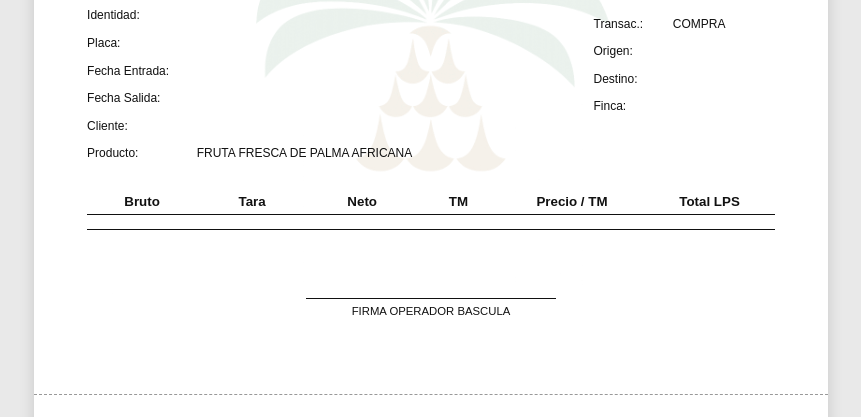
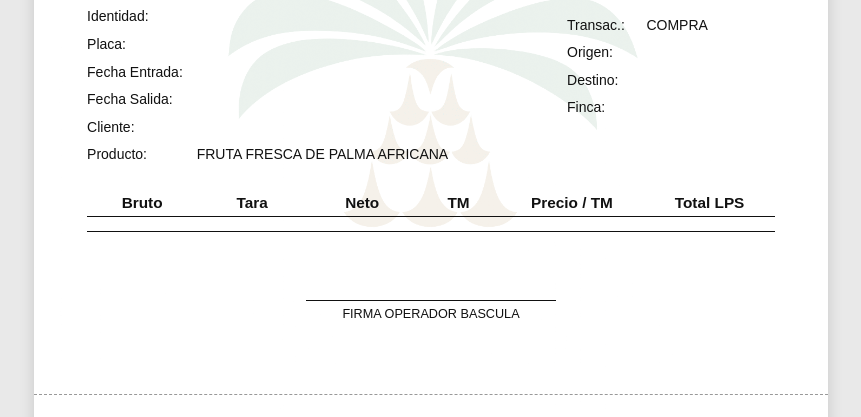
Before and after one commit to Elvis-techh/weight_software, an Electron app: page frontend/receipt/receipt.html in a window 1200 px wide. Shown: the part 180-597 px from the top of the page, without its empty margins (169-1030 px from the left). Drawn offline with Linux system fonts and the light colour scheme.

Commit message:
Increase receipt font size for readability without changing dimensions
Bumps detail/weight/signature text on the printed boleta so numbers are
easier to read for older customers, while keeping the A4 layout and
copy count unchanged. Widens the right detail column and lets long
values wrap instead of clipping off the page at the larger size.

```diff
--- a/frontend/receipt/receipt.css
+++ b/frontend/receipt/receipt.css
@@ -8,8 +8,8 @@
   --paper-bg: #ffffff;
 
   /* Fine-tuned visual controls, per copy */
-  --watermark-width: 190mm;
-  --watermark-height: 135mm;
+  --watermark-width: 220mm;
+  --watermark-height: 165mm;
   --watermark-top: -6mm;
   --watermark-opacity: 0.62;
   --signature-gap: 18mm;
@@ -185,8 +185,8 @@ body {
    ========================= */
 .details-grid {
   display: grid;
-  grid-template-columns: minmax(0, 119mm) minmax(0, 47mm);
-  column-gap: 15mm;
+  grid-template-columns: minmax(0, 119mm) minmax(0, 54mm);
+  column-gap: 8mm;
   margin-top: 3mm;
 }
 
@@ -203,7 +203,7 @@ body {
   grid-template-columns: 29mm minmax(0, 1fr);
   align-items: baseline;
   min-height: 7.3mm;
-  font-size: 9pt;
+  font-size: 10.5pt;
   line-height: 1.08;
 }
 
@@ -211,13 +211,13 @@ body {
   grid-template-columns: 21mm minmax(0, 1fr);
 }
 
-.detail-label,
-.detail-value {
+.detail-label {
   white-space: nowrap;
 }
 
 .detail-value {
   min-width: 0;
+  overflow-wrap: break-word;
 }
 
 /* =========================
@@ -242,7 +242,7 @@ body {
 .weights-table th {
   padding: 1.8mm 0.5mm 1.5mm;
   border-bottom: 0.3mm solid #111;
-  font-size: 10pt;
+  font-size: 11.5pt;
   font-weight: 700;
   line-height: 1;
 }
@@ -250,7 +250,7 @@ body {
 .weights-table td {
   padding: 1.8mm 0.4mm 1.9mm;
   border-bottom: 0.3mm solid #111;
-  font-size: 9pt;
+  font-size: 11pt;
   line-height: 1;
 }
 
@@ -284,7 +284,7 @@ body {
 
 .signature-text {
   margin-top: 2mm;
-  font-size: 8.5pt;
+  font-size: 9.5pt;
   line-height: 1;
   white-space: nowrap;
 }
```
